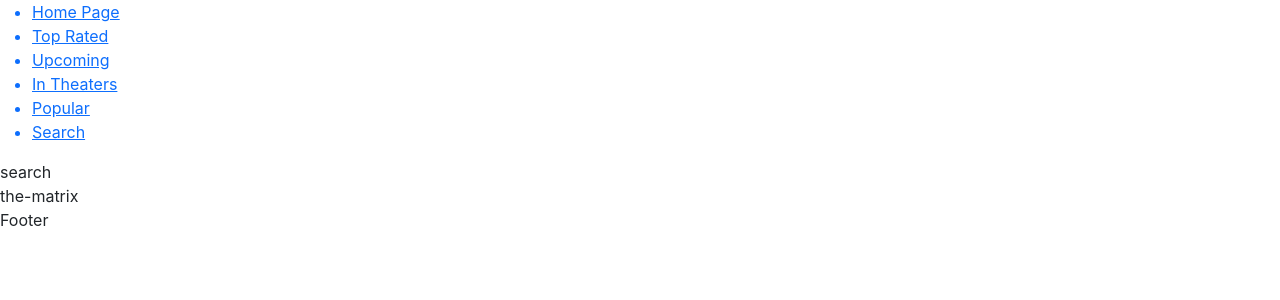
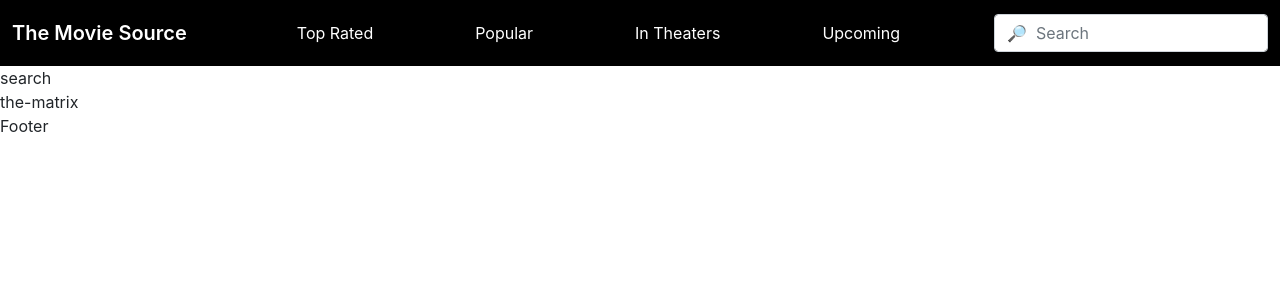
Before and after one commit to jamescr757/the-movie-source-react, a React (Create React App) app: page /search/the-matrix in a window 1280 px wide. Shown: the top 300 px of the page. Built offline with nearby package versions, Linux system fonts and the light colour scheme.

Commit message:
nav style and layout good. need to make toggler visible

```diff
--- a/src/layout/BaseLayout.js
+++ b/src/layout/BaseLayout.js
@@ -1,11 +1,11 @@
 import React from "react";
-import NavBar from "./NavBar";
+import Navigation from "./Navigation";
 import Footer from "./Footer";
 
 const BaseLayout = props => {
     return (
         <>
-            <NavBar />
+            <Navigation />
             {props.children}
             <Footer />
         </>
--- a/src/layout/NavBar.js
+++ /dev/null
@@ -1,19 +0,0 @@
-import React from "react";
-import { Link } from 'react-router-dom'
-
-const NavBar = props => {
-    return (
-        <ul>
-            <Link to="/">
-                <li>Home Page</li>
-            </Link>
-            <Link to="/top-rated"><li>Top Rated</li></Link>
-            <Link to="/upcoming"><li>Upcoming</li></Link>
-            <Link to="/in-theaters"><li>In Theaters</li></Link>
-            <Link to="/popular"><li>Popular</li></Link>
-            <Link to="/search/the-matrix"><li>Search</li></Link>
-        </ul>
-    )
-}
-
-export default NavBar
--- /dev/null
+++ b/src/layout/Navigation.css
@@ -0,0 +1,61 @@
+.bg-dark {
+    background-color: black !important;
+}
+
+.navbar-brand {
+    color: white !important;
+    font-weight: 600;
+}
+
+.navbar {
+    padding: 0.5em 0;
+}
+
+.container {
+    margin: 0;
+    max-width: 100vw !important;
+}
+
+a[role="button"] {
+    height: 50px;
+    display: flex;
+    align-items: center;
+    justify-content: center;
+}
+
+a[href] {
+    color: white;
+    text-decoration: none;
+}
+
+a[href]:hover {
+    font-weight: 700;
+    font-size: 1.1em;
+}
+
+a[href]:focus-visible {
+    outline-color: white;
+}
+
+.navbar-nav {
+    justify-content: space-between;
+    margin-right: 0 !important;
+    width: 100%;
+}
+
+form {
+    display: flex;
+    align-items: center;
+}
+
+@media only screen and (max-width: 992px) {
+
+    .navbar-nav {
+        align-items: flex-start;
+    }
+
+    #blank-span {
+        display: none;
+    }
+
+}
--- /dev/null
+++ b/src/layout/Navigation.js
@@ -0,0 +1,34 @@
+import React from "react";
+import { Link } from 'react-router-dom'
+import Navbar from "react-bootstrap/Navbar";
+import Nav from "react-bootstrap/Nav";
+import Container from "react-bootstrap/Container";
+import Form from "react-bootstrap/Form";
+import "./Navigation.css"
+
+const Navigation = props => {
+    return (
+        <Navbar bg="dark" expand="lg">
+            <Container>
+                <Navbar.Brand><Link to="/">The Movie Source</Link></Navbar.Brand>
+                <Navbar.Toggle aria-controls="basic-navbar-nav" />
+                <Navbar.Collapse id="basic-navbar-nav">
+                    <Nav>
+                        <span id="blank-span"></span>
+                        <Nav.Link><Link to="/top-rated">Top Rated</Link></Nav.Link>
+                        <Nav.Link><Link to="/popular">Popular</Link></Nav.Link>
+                        <Nav.Link><Link to="/in-theaters">In Theaters</Link></Nav.Link>
+                        <Nav.Link><Link to="/upcoming">Upcoming</Link></Nav.Link>
+                        <Form>
+                            <Form.Group>
+                                <Form.Control type="text" placeholder="🔎  Search" />
+                            </Form.Group>
+                        </Form>
+                    </Nav>
+                </Navbar.Collapse>
+            </Container>
+        </Navbar>
+    )
+}
+
+export default Navigation
```
